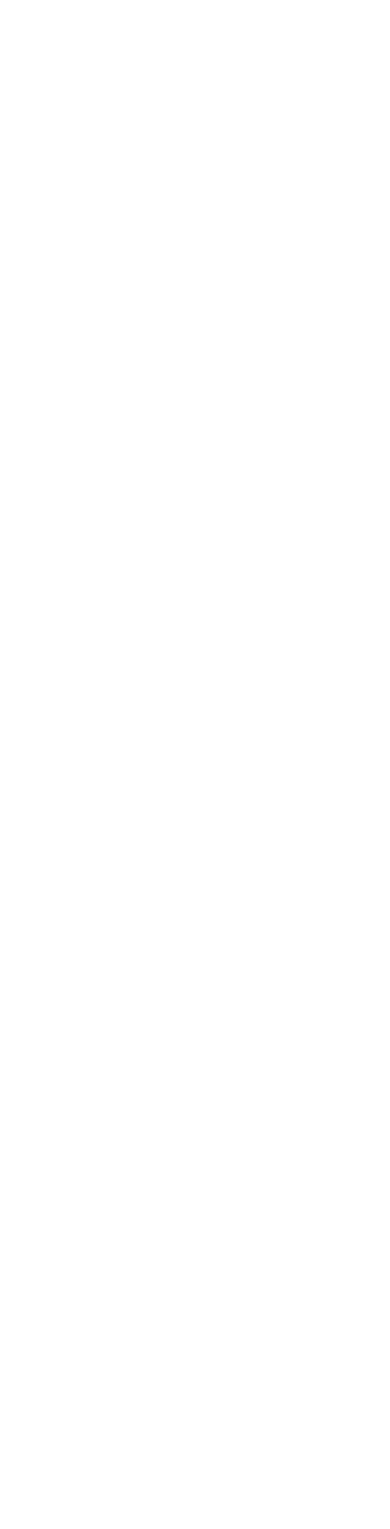
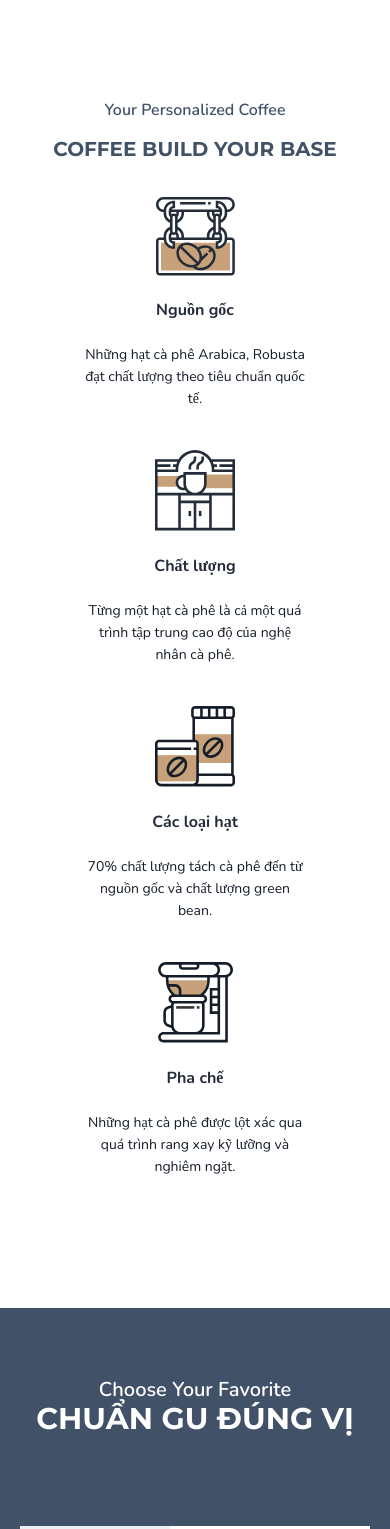
Before and after one commit to ViktorUserName/Cofee-shop, a React (Create React App) app: page / in a window 390 px wide. Shown: the part 459-1988 px from the top of the page. Before the commit the page ends 844 px from the top, so only its background shows below. Built offline with nearby package versions, Linux system fonts and the light colour scheme.

Commit message:
cont adap

```diff
--- a/src/components/Examples/Examples.scss
+++ b/src/components/Examples/Examples.scss
@@ -134,3 +134,44 @@
 //   .swiper[dir="rtl"] .swiper-slide.swiper-slide-next:nth-child(2) {
 //     transform: translateX(-55%);
 //   }
+
+@media (max-width: 1000px) {
+    .examples__slide-item {
+        &-h2 {
+            font-size: 18px;
+            &::before {
+                font-size: 18px;
+            }
+        }
+    }
+    .examples__padd-slid {
+        padding: 20px;
+    }
+    .item-ratio {
+        font-size: 14px;
+        gap: 20px;
+        padding-right: 10px;
+    }
+}
+@media (max-width: 800px) {
+    .examples {
+        &::after{
+            width: 100%;
+            z-index: -2;
+        }
+        &__title {
+            & h2 {
+                color: white
+            }
+            & h1 {
+                color: white
+            }
+        }
+    }
+}
+
+@media (max-width: 500px) {
+    .swiper-button-next, .swiper-rtl .swiper-button-prev {
+        right: 0 !important;
+    }
+}
--- a/src/components/Examples/Examples.tsx
+++ b/src/components/Examples/Examples.tsx
@@ -1,7 +1,7 @@
 import React from 'react';
 import './Examples.scss';
 import "./slider.scss"
-import { Navigation, Pagination, Grid } from 'swiper';
+import { Navigation, Pagination, } from 'swiper';
 import { Swiper, SwiperSlide } from 'swiper/react';
 import 'swiper/scss';
 import 'swiper/scss/navigation';
@@ -41,15 +41,21 @@ const Examples: React.FC = () => {
 
             <div className='examples__padd-slid'>
                 <Swiper className='mySlider1'
-                    modules={[Navigation, Grid]}
+                    modules={[Navigation]}
                     spaceBetween={30}
-                    slidesPerView={2.2}
-                    // centeredSlides={false}
-                    // slidesPerGroup={2}
-                    // grid={{
-                    //     rows: 2,
-                    //   }}
+                    slidesPerView={1}
                     navigation
+                    breakpoints={ {
+                        850: {
+                            slidesPerView: 2.2,
+                        },
+                        500: {
+                            slidesPerView: 1.2
+                        }
+                    }}
+
+
+
                     >
 
                     <SwiperSlide>
--- a/src/components/Machine/Machine.scss
+++ b/src/components/Machine/Machine.scss
@@ -59,3 +59,43 @@
         }
     }
 }
+
+@media (max-width: 1110px){
+    .machine {
+        &__cart {
+            gap: 10px;
+            flex-wrap: wrap;
+            justify-content: center;
+        &-item {
+            & h2 {
+                font-size: 20px;
+            }
+            & p {
+                font-size: 14px;
+            }
+        }
+    }
+    }
+}
+@media (max-width: 480px){
+    .machine {
+        &__text {
+            & h2 {
+                font-size: 16px;
+            }
+            & h1 {
+                font-size: 20px;
+            }
+        }
+        &__cart-item {
+            padding-top: 30px;
+            & h2 {
+                font-size: 16px;
+                padding: 20px 0;
+            }
+            & p {
+                font-size: 14px;
+            }
+        }
+    }
+}
--- a/src/index.tsx
+++ b/src/index.tsx
@@ -14,10 +14,10 @@ const root = ReactDOM.createRoot(
 root.render(
   <React.StrictMode>
     <Header/>
-    {/* <Machine/>
+    <Machine/>
     <Examples/>
-    <Gift/>
-    <Personal/>
-    <Footer/> */}
+    {/* <Gift/>
+    <Personal/> */}
+    <Footer/>
   </React.StrictMode>
 );
```
